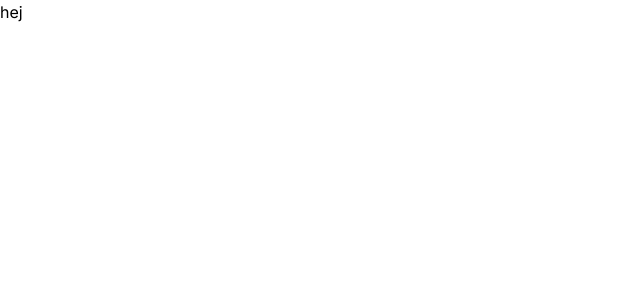
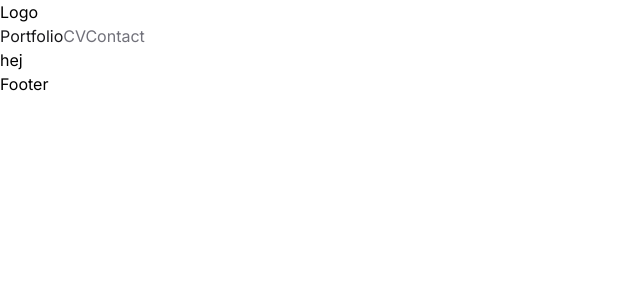
Before and after one commit to Sillen00/Portfolio_CV, a Next.js app: page / in a window 1280 px wide. Shown: the top 300 px of the page, without its empty margins (0-640 px from the left). Built offline with nearby package versions, Linux system fonts and the light colour scheme.

Commit message:
navbar + footer + styling setup

```diff
--- /dev/null
+++ b/app/Footer.tsx
@@ -0,0 +1,5 @@
+const Footer = () => {
+  return <div className="bg-orange">Footer</div>;
+};
+
+export default Footer;
--- /dev/null
+++ b/app/NavBar.tsx
@@ -0,0 +1,30 @@
+"use client";
+import Link from "next/link";
+import { usePathname } from "next/navigation";
+
+const NavBar = () => {
+  const currentPath = usePathname();
+
+  const links = [
+    { href: "/", label: "Portfolio" },
+    { href: "/cv", label: "CV" },
+    { href: "/contact", label: "Contact" },
+  ];
+
+  return (
+    <nav>
+      <Link href="/">Logo</Link>
+      <ul>
+        <li>
+          {links.map(({ href, label }) => (
+            <Link key={href} href={href} className={`${href === currentPath ? "text-zinc-900" : "text-zinc-500"} hover:text-ORANGE-900`}>
+              {label}
+            </Link>
+          ))}
+        </li>
+      </ul>
+    </nav>
+  );
+};
+
+export default NavBar;
--- a/app/globals.css
+++ b/app/globals.css
@@ -3,20 +3,17 @@
 @tailwind utilities;
 
 :root {
-  --foreground-rgb: 0, 0, 0;
+  --text-color: 0, 0, 0;
+  --background-color: 255, 255, 255;
 }
 
-@media (prefers-color-scheme: dark) {
-  :root {
-    --foreground-rgb: 255, 255, 255;
-    --background-start-rgb: 0, 0, 0;
-    --background-end-rgb: 0, 0, 0;
-  }
+* {
+  box-sizing: border-box;
 }
 
 body {
-  color: rgb(var(--foreground-rgb));
-
+  color: rgb(var(--text-color));
+  background-color: rgb(var(--background-color));
 }
 
 @layer utilities {
--- a/app/layout.tsx
+++ b/app/layout.tsx
@@ -1,5 +1,7 @@
 import type { Metadata } from "next";
 import { Inter } from "next/font/google";
+import Footer from "./Footer";
+import NavBar from "./NavBar";
 import "./globals.css";
 
 const inter = Inter({ subsets: ["latin"] });
@@ -34,7 +36,11 @@ export default function RootLayout({
 }>) {
   return (
     <html lang="en">
-      <body className={inter.className}>{children}</body>
+      <body className={inter.className}>
+        <NavBar />
+        <main>{children}</main>
+        <Footer />
+      </body>
     </html>
   );
 }
--- a/app/page.tsx
+++ b/app/page.tsx
@@ -1,9 +1,7 @@
 export default function Home() {
   return (
-    <main className="">
-      <div>
-        <h1>hej</h1>
-      </div>
-    </main>
+    <div>
+      <h2>hej</h2>
+    </div>
   );
 }
```
